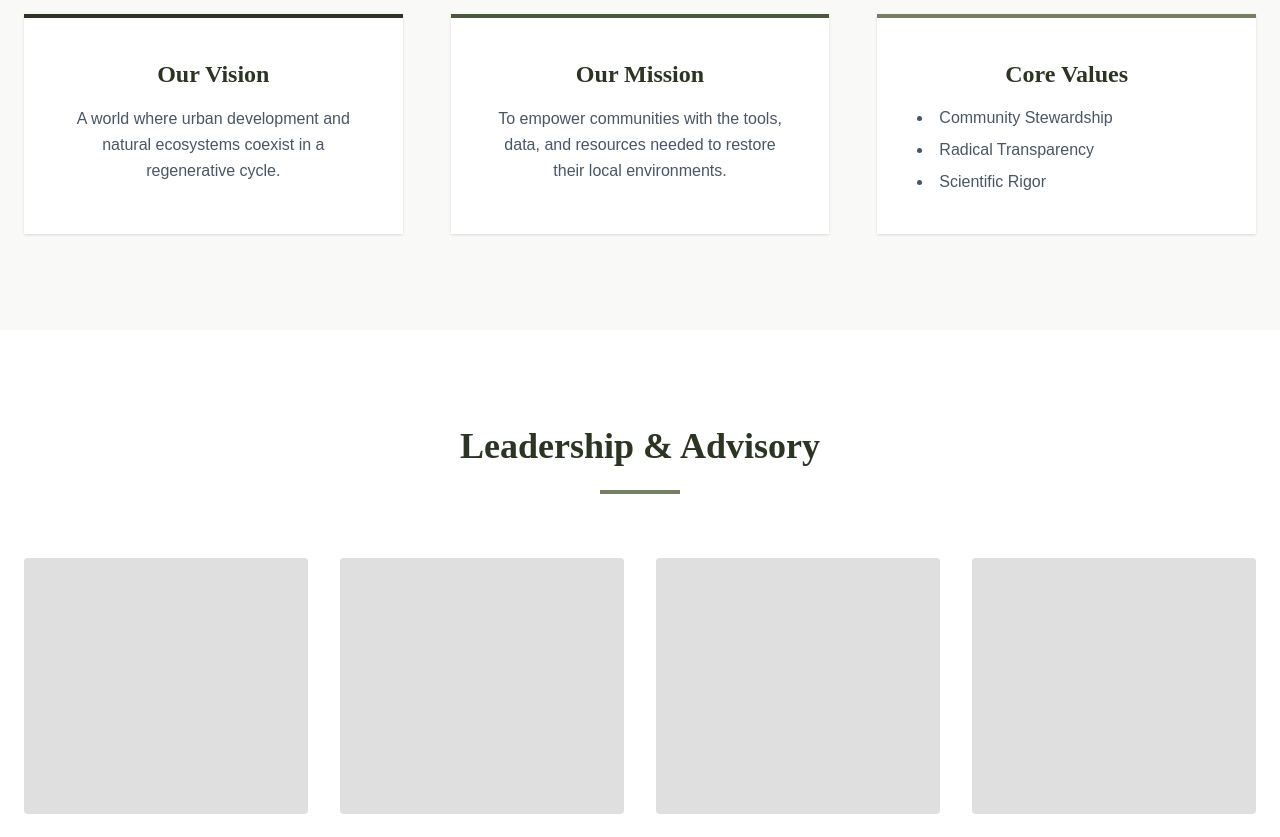
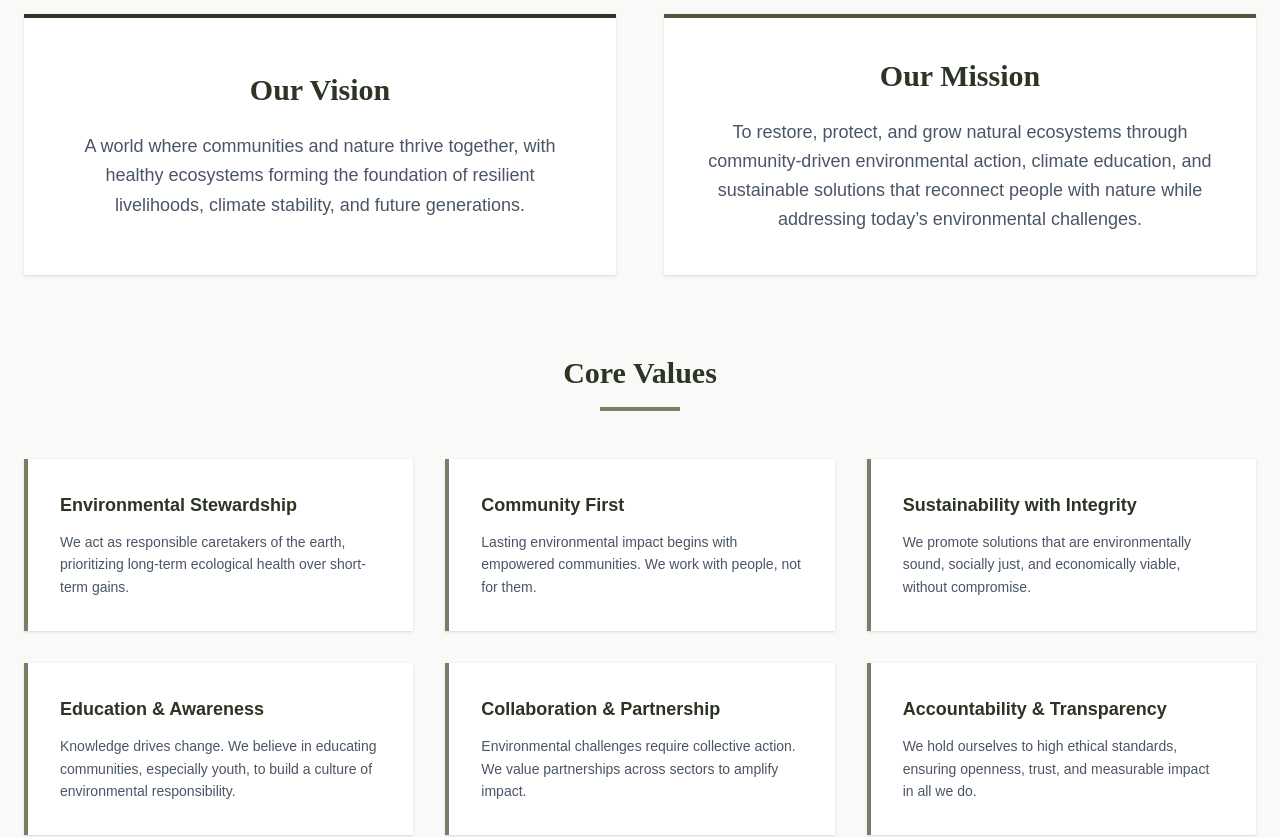
Before and after one commit to Diing54/natures-patch, a Next.js app in the folder natures-patch-v2/: page /about in a window 1280 px wide. Shown: the part 1120-1957 px from the top of the page. Built offline with nearby package versions, Linux system fonts and the light colour scheme.

Commit message:
small changes

```diff
--- a/natures-patch-v2/src/app/about/page.js
+++ b/natures-patch-v2/src/app/about/page.js
@@ -63,41 +63,76 @@ export default function AboutPage() {
           </div>
           {/* Visual Placeholder for Founder/History Photo */}
           <div className="h-96 bg-cedar/20 rounded-sm flex items-center justify-center text-moss/30 font-serif italic text-2xl">
-             [Historic Photo Placeholder]
+              [Historic Photo Placeholder]
           </div>
         </div>
       </section>
 
-      {/* === 2.2 VISION & MISSION === */}
+      {/* === 2.2 VISION, MISSION & VALUES === */}
       <section className="bg-light py-24">
-        <div className="max-w-7xl mx-auto px-6 text-center">
+        <div className="max-w-7xl mx-auto px-6">
 
-            <div className="grid grid-cols-1 md:grid-cols-3 gap-12">
+            {/* Row 1: Vision & Mission */}
+            <div className="grid grid-cols-1 md:grid-cols-2 gap-12 mb-20">
                 {/* Vision */}
-                <div className="bg-white p-10 shadow-sm border-t-4 border-moss">
-                    <h3 className="font-serif text-2xl font-bold text-moss mb-4">Our Vision</h3>
-                    <p className="text-gray-600 leading-relaxed">
-                        A world where urban development and natural ecosystems coexist in a regenerative cycle.
+                <div className="bg-white p-10 shadow-sm border-t-4 border-moss flex flex-col justify-center text-center">
+                    <h3 className="font-serif text-3xl font-bold text-moss mb-6">Our Vision</h3>
+                    <p className="text-gray-600 leading-relaxed text-lg">
+                        A world where communities and nature thrive together, with healthy ecosystems forming the foundation of resilient livelihoods, climate stability, and future generations.
                     </p>
                 </div>
 
                 {/* Mission */}
-                <div className="bg-white p-10 shadow-sm border-t-4 border-cypress">
-                    <h3 className="font-serif text-2xl font-bold text-moss mb-4">Our Mission</h3>
-                    <p className="text-gray-600 leading-relaxed">
-                        To empower communities with the tools, data, and resources needed to restore their local environments.
+                <div className="bg-white p-10 shadow-sm border-t-4 border-cypress flex flex-col justify-center text-center">
+                    <h3 className="font-serif text-3xl font-bold text-moss mb-6">Our Mission</h3>
+                    <p className="text-gray-600 leading-relaxed text-lg">
+                        To restore, protect, and grow natural ecosystems through community-driven environmental action, climate education, and sustainable solutions that reconnect people with nature while addressing today’s environmental challenges.
                     </p>
                 </div>
+            </div>
 
-                 {/* Values */}
-                 <div className="bg-white p-10 shadow-sm border-t-4 border-olive">
-                    <h3 className="font-serif text-2xl font-bold text-moss mb-4">Core Values</h3>
-                    <ul className="text-gray-600 text-left space-y-2 list-disc list-inside">
-                        <li>Community Stewardship</li>
-                        <li>Radical Transparency</li>
-                        <li>Scientific Rigor</li>
-                    </ul>
-                </div>
+            {/* Row 2: Core Values Grid */}
+            <div className="text-center mb-12">
+                <h3 className="font-serif text-3xl font-bold text-moss">Core Values</h3>
+                <div className="h-1 w-20 bg-olive mx-auto mt-4"></div>
+            </div>
+
+            <div className="grid grid-cols-1 md:grid-cols-2 lg:grid-cols-3 gap-8">
+                 {/* Value 1 */}
+                 <div className="bg-white p-8 shadow-sm border-l-4 border-olive hover:-translate-y-1 transition-transform">
+                     <h4 className="font-bold text-moss text-lg mb-3">Environmental Stewardship</h4>
+                     <p className="text-sm text-gray-600 leading-relaxed">We act as responsible caretakers of the earth, prioritizing long-term ecological health over short-term gains.</p>
+                 </div>
+
+                 {/* Value 2 */}
+                 <div className="bg-white p-8 shadow-sm border-l-4 border-olive hover:-translate-y-1 transition-transform">
+                     <h4 className="font-bold text-moss text-lg mb-3">Community First</h4>
+                     <p className="text-sm text-gray-600 leading-relaxed">Lasting environmental impact begins with empowered communities. We work with people, not for them.</p>
+                 </div>
+
+                 {/* Value 3 */}
+                 <div className="bg-white p-8 shadow-sm border-l-4 border-olive hover:-translate-y-1 transition-transform">
+                     <h4 className="font-bold text-moss text-lg mb-3">Sustainability with Integrity</h4>
+                     <p className="text-sm text-gray-600 leading-relaxed">We promote solutions that are environmentally sound, socially just, and economically viable, without compromise.</p>
+                 </div>
+
+                 {/* Value 4 */}
+                 <div className="bg-white p-8 shadow-sm border-l-4 border-olive hover:-translate-y-1 transition-transform">
+                     <h4 className="font-bold text-moss text-lg mb-3">Education & Awareness</h4>
+                     <p className="text-sm text-gray-600 leading-relaxed">Knowledge drives change. We believe in educating communities, especially youth, to build a culture of environmental responsibility.</p>
+                 </div>
+
+                 {/* Value 5 */}
+                 <div className="bg-white p-8 shadow-sm border-l-4 border-olive hover:-translate-y-1 transition-transform">
+                     <h4 className="font-bold text-moss text-lg mb-3">Collaboration & Partnership</h4>
+                     <p className="text-sm text-gray-600 leading-relaxed">Environmental challenges require collective action. We value partnerships across sectors to amplify impact.</p>
+                 </div>
+
+                 {/* Value 6 */}
+                 <div className="bg-white p-8 shadow-sm border-l-4 border-olive hover:-translate-y-1 transition-transform">
+                     <h4 className="font-bold text-moss text-lg mb-3">Accountability & Transparency</h4>
+                     <p className="text-sm text-gray-600 leading-relaxed">We hold ourselves to high ethical standards, ensuring openness, trust, and measurable impact in all we do.</p>
+                 </div>
             </div>
 
         </div>
```
